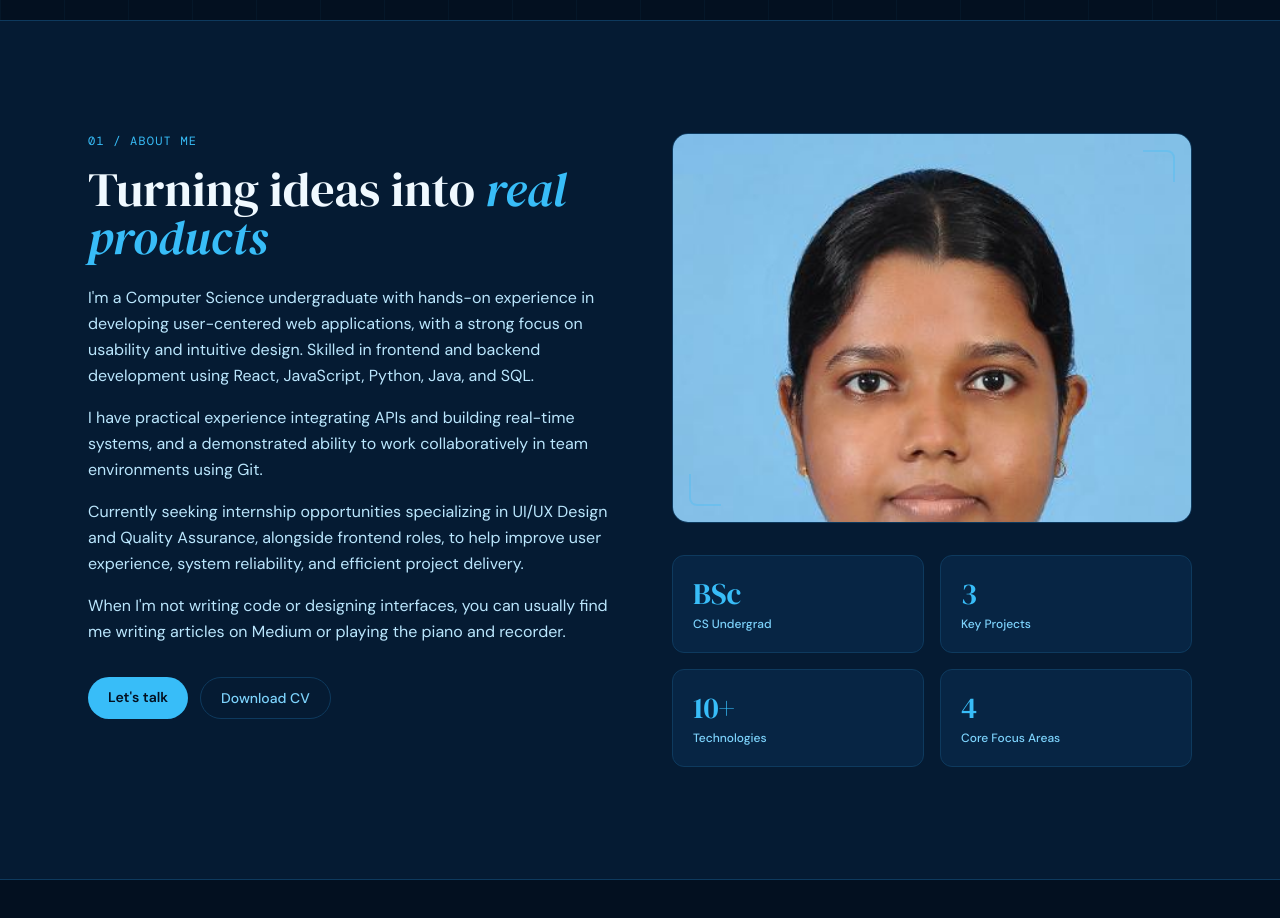
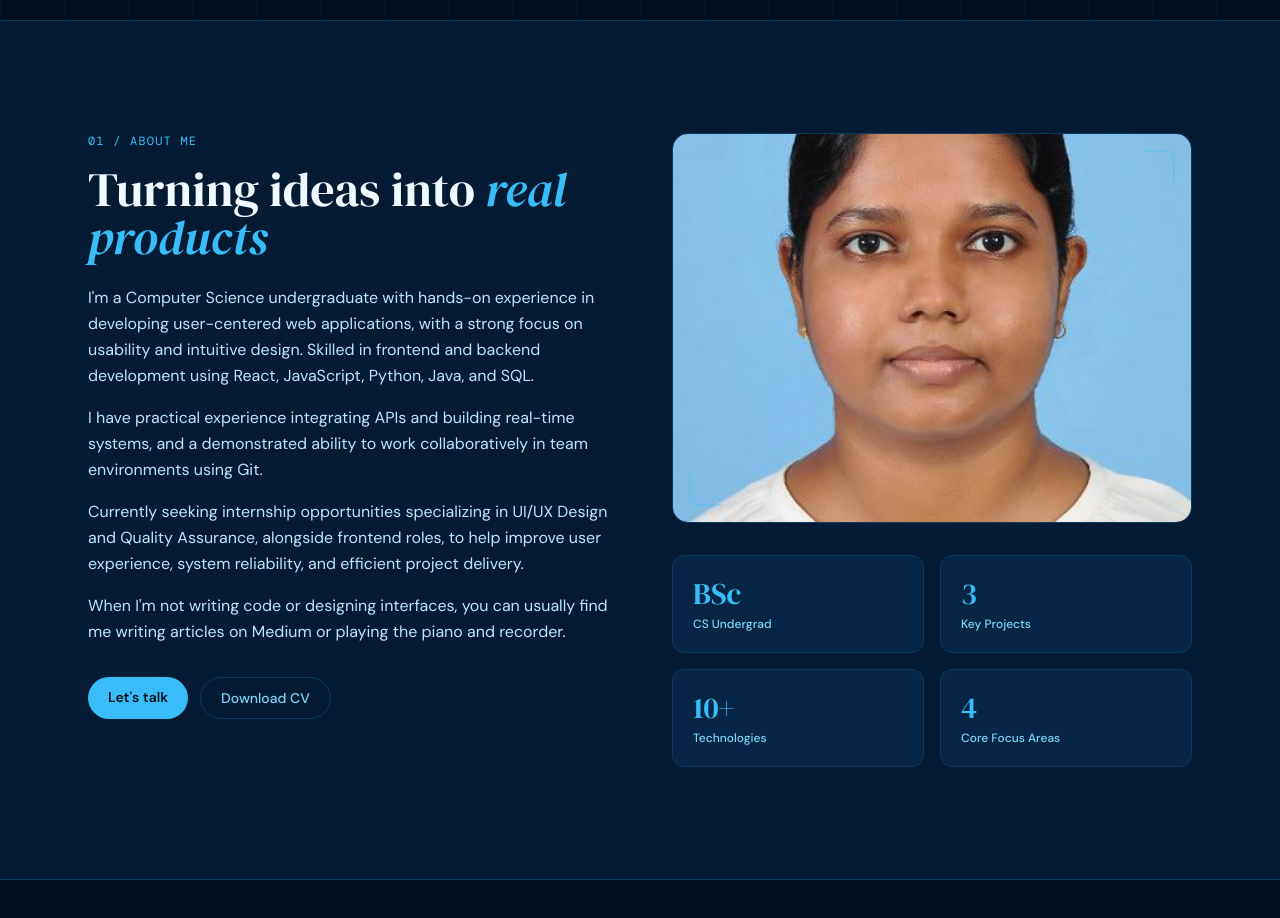
Before and after one commit to visakya/My_Portfolio, a Next.js app: page / in a window 1280 px wide. Shown: the part 860-1778 px from the top of the page. Built offline with nearby package versions, Linux system fonts and the light colour scheme.

Commit message:
Updated the image size

```diff
--- a/components/About.tsx
+++ b/components/About.tsx
@@ -35,7 +35,7 @@
               <img
                 src="/profile.jpeg"
                 alt="Oneli Herath"
-                className="w-full h-full object-cover object-top"
+                className="w-full h-full object-cover object-center"
               />
               <div className="absolute top-4 right-4 w-8 h-8 border-t-2 border-r-2 border-[#38bdf8]/30 rounded-tr-lg" />
               <div className="absolute bottom-4 left-4 w-8 h-8 border-b-2 border-l-2 border-[#38bdf8]/30 rounded-bl-lg" />
```
